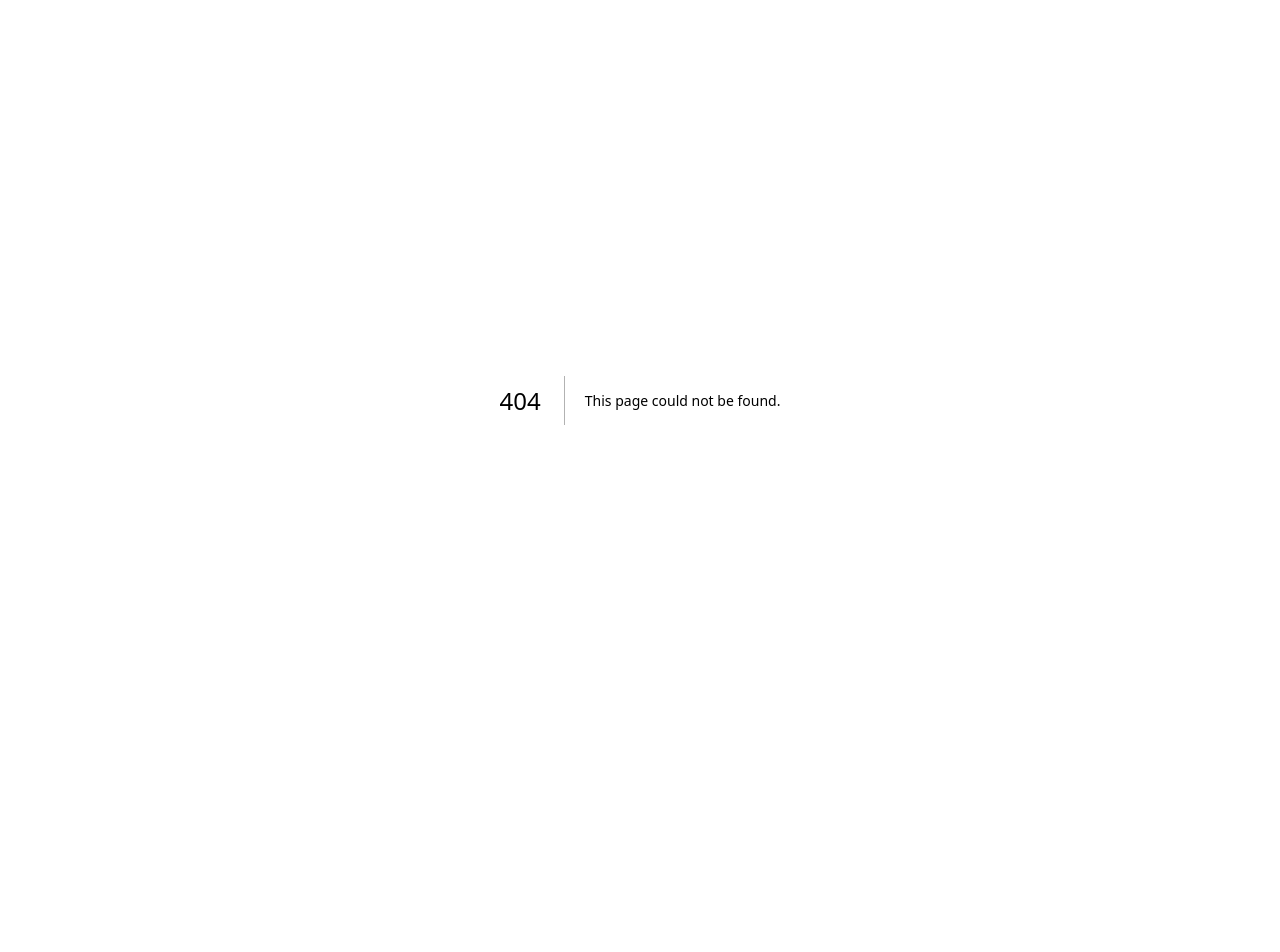
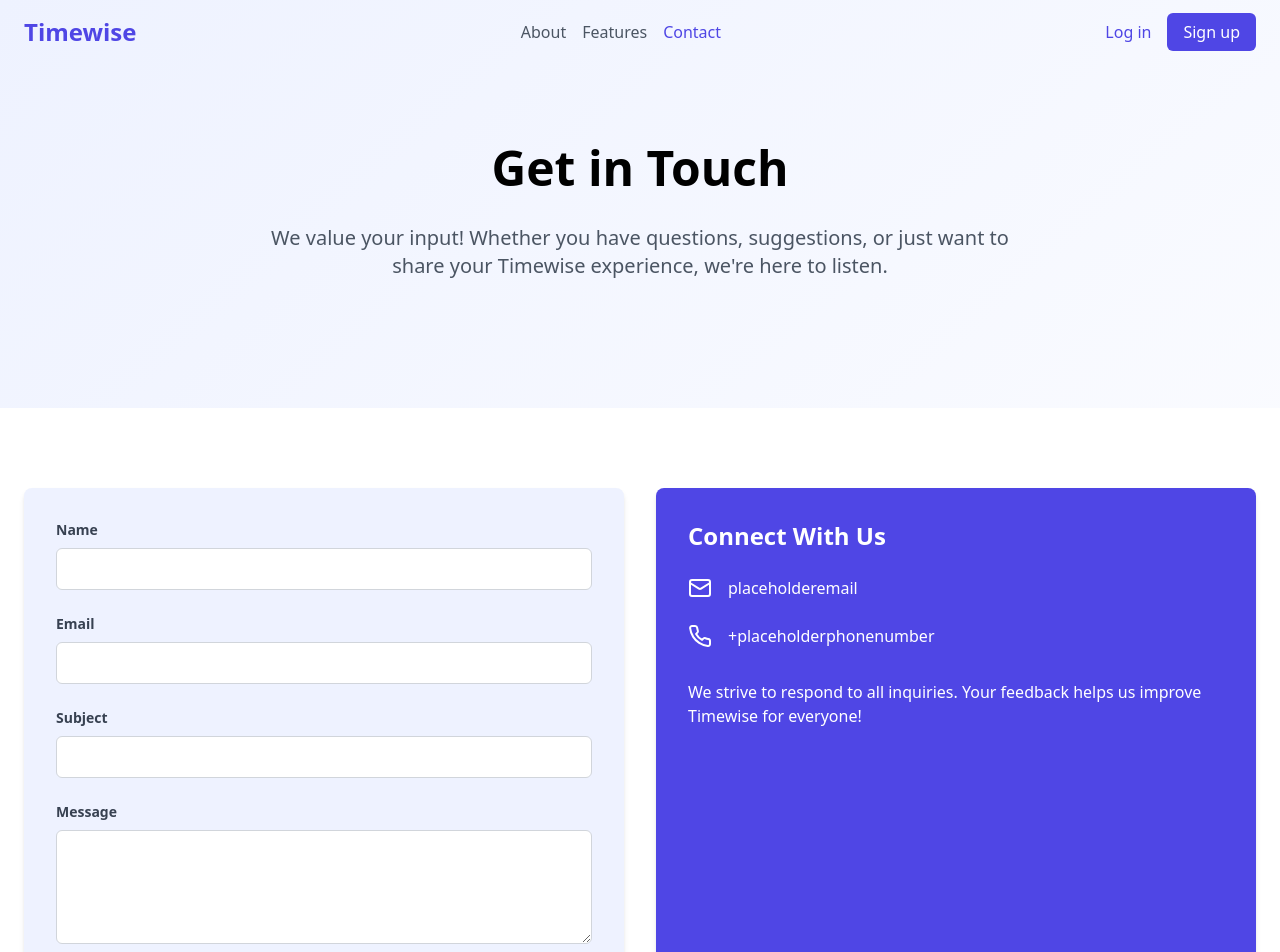
Before and after one commit to gsdyu/Calcoy, a Next.js app in the folder frontend/: page /auth/contact in a window 1280 px wide. Before the commit this address had no page. Shown: the top 952 px of the page. Before the commit the page ends 800 px from the top, so only its background shows below. Built offline with nearby package versions, Linux system fonts and the light colour scheme.

Commit message:
Addded contact page editted the links to connect to other pages

```diff
--- /dev/null
+++ b/frontend/src/app/auth/contact/page.js
@@ -0,0 +1,5 @@
+import ContactPage from '@/components/Auth/ContactPage';
+
+export default function Contact() {
+  return <ContactPage/>;
+}
--- a/frontend/src/components/Auth/AboutPage.js
+++ b/frontend/src/components/Auth/AboutPage.js
@@ -13,7 +13,7 @@ const AboutPage = () => {
         <div className="space-x-4">
           <Link href="/about" className="text-indigo-600 hover:text-indigo-800">About</Link>
           <Link href="/auth/features" className="text-gray-600 hover:text-indigo-600">Features</Link>
-          <a href="#" className="text-gray-600 hover:text-indigo-600">Contact</a>
+          <Link href="/auth/contact" className="text-gray-600 hover:text-indigo-600">Contact</Link>
         </div>
         <div className="space-x-4">
           <Link href="/auth/login" className="text-indigo-600 font-medium">Log in</Link>
--- /dev/null
+++ b/frontend/src/components/Auth/ContactPage.js
@@ -0,0 +1,99 @@
+'use client';
+
+import React, { useState } from 'react';
+import Link from 'next/link';
+import { Mail, Phone, MessageSquare } from 'lucide-react';
+
+const ContactPage = () => {
+  const [formData, setFormData] = useState({
+    name: '',
+    email: '',
+    subject: '',
+    message: ''
+  });
+
+  const handleChange = (e) => {
+    setFormData({ ...formData, [e.target.name]: e.target.value });
+  };
+
+  const handleSubmit = (e) => {
+    e.preventDefault();
+    // Here send the form data to your backend (Deal with when Chong done)
+    console.log('Form submitted:', formData);
+    // Reset form or show success message
+  };
+
+  return (
+    <div className="min-h-screen bg-gradient-to-br from-indigo-50 to-white">
+      {/* Navigation */}
+      <nav className="container mx-auto px-6 py-4 flex justify-between items-center">
+        <Link href="/" className="text-2xl font-bold text-indigo-600">Timewise</Link>
+        <div className="space-x-4">
+          <Link href="/auth/about" className="text-gray-600 hover:text-indigo-600">About</Link>
+          <Link href="/auth/features" className="text-gray-600 hover:text-indigo-600">Features</Link>
+          <Link href="/auth/contact" className="text-indigo-600 hover:text-indigo-800">Contact</Link>
+        </div>
+        <div className="space-x-4">
+          <Link href="/auth/login" className="text-indigo-600 font-medium">Log in</Link>
+          <Link href="/auth/signup" className="bg-indigo-600 text-white px-4 py-2 rounded-md font-medium">Sign up</Link>
+        </div>
+      </nav>
+
+      {/* Hero Section */}
+      <section className="container mx-auto px-6 py-20">
+        <h1 className="text-5xl font-bold mb-8 text-center">Get in Touch</h1>
+        <p className="text-xl text-gray-600 mb-12 text-center max-w-3xl mx-auto">
+          We value your input! Whether you have questions, suggestions, or just want to share your Timewise experience, we're here to listen.
+        </p>
+      </section>
+
+      {/* Contact Form Section */}
+      <section className="bg-white py-20">
+        <div className="container mx-auto px-6">
+          <div className="flex flex-wrap -mx-4">
+            <div className="w-full lg:w-1/2 px-4 mb-8 lg:mb-0">
+              <form onSubmit={handleSubmit} className="bg-indigo-50 rounded-lg p-8 shadow-md">
+                <div className="mb-6">
+                  <label htmlFor="name" className="block text-gray-700 text-sm font-bold mb-2">Name</label>
+                  <input type="text" id="name" name="name" value={formData.name} onChange={handleChange} className="w-full px-3 py-2 border border-gray-300 rounded-md focus:outline-none focus:ring-2 focus:ring-indigo-500" required />
+                </div>
+                <div className="mb-6">
+                  <label htmlFor="email" className="block text-gray-700 text-sm font-bold mb-2">Email</label>
+                  <input type="email" id="email" name="email" value={formData.email} onChange={handleChange} className="w-full px-3 py-2 border border-gray-300 rounded-md focus:outline-none focus:ring-2 focus:ring-indigo-500" required />
+                </div>
+                <div className="mb-6">
+                  <label htmlFor="subject" className="block text-gray-700 text-sm font-bold mb-2">Subject</label>
+                  <input type="text" id="subject" name="subject" value={formData.subject} onChange={handleChange} className="w-full px-3 py-2 border border-gray-300 rounded-md focus:outline-none focus:ring-2 focus:ring-indigo-500" required />
+                </div>
+                <div className="mb-6">
+                  <label htmlFor="message" className="block text-gray-700 text-sm font-bold mb-2">Message</label>
+                  <textarea id="message" name="message" value={formData.message} onChange={handleChange} rows="4" className="w-full px-3 py-2 border border-gray-300 rounded-md focus:outline-none focus:ring-2 focus:ring-indigo-500" required></textarea>
+                </div>
+                <button type="submit" className="w-full bg-indigo-600 text-white px-4 py-2 rounded-md font-medium hover:bg-indigo-700 transition duration-300">Send Message</button>
+              </form>
+            </div>
+            <div className="w-full lg:w-1/2 px-4">
+              <div className="bg-indigo-600 text-white rounded-lg p-8 shadow-md h-full">
+                <h3 className="text-2xl font-bold mb-6">Connect With Us</h3>
+                <div className="space-y-6">
+                  <ContactInfo icon={<Mail />} text="placeholderemail" />
+                  <ContactInfo icon={<Phone />} text="+placeholderphonenumber" />
+                </div>
+                <p className="mt-8">We strive to respond to all inquiries. Your feedback helps us improve Timewise for everyone!</p>
+              </div>
+            </div>
+          </div>
+        </div>
+      </section>
+    </div>
+  );
+};
+
+const ContactInfo = ({ icon, text }) => (
+  <div className="flex items-center">
+    <div className="mr-4">{icon}</div>
+    <p>{text}</p>
+  </div>
+);
+
+export default ContactPage;
--- a/frontend/src/components/Auth/FeaturesPage.js
+++ b/frontend/src/components/Auth/FeaturesPage.js
@@ -13,7 +13,7 @@ const FeaturesPage = () => {
         <div className="space-x-4">
           <Link href="/auth/about" className="text-gray-600 hover:text-indigo-600">About</Link>
           <Link href="/auth/features" className="text-indigo-600 hover:text-indigo-800">Features</Link>
-          <a href="#" className="text-gray-600 hover:text-indigo-600">Contact</a>
+          <Link href="/auth/contact" className="text-gray-600 hover:text-indigo-600">Contact</Link>
         </div>
         <div className="space-x-4">
           <Link href="/auth/login" className="text-indigo-600 font-medium">Log in</Link>
--- a/frontend/src/components/Auth/LandingPage.js
+++ b/frontend/src/components/Auth/LandingPage.js
@@ -20,7 +20,7 @@ const LandingPage = () => {
         <div className="space-x-4">
           <Link href="/auth/about" className="text-gray-600 hover:text-indigo-600">About</Link>
           <Link href="/auth/features" className="text-gray-600 hover:text-indigo-600">Features</Link>
-          <a href="#" className="text-gray-600 hover:text-indigo-600">Contact</a>
+          <Link href="/auth/contact" className="text-gray-600 hover:text-indigo-600">Contact</Link>
         </div>
         <div className="space-x-4">
           <Link href="/auth/login" className="text-indigo-600 font-medium">Log in</Link>
```
